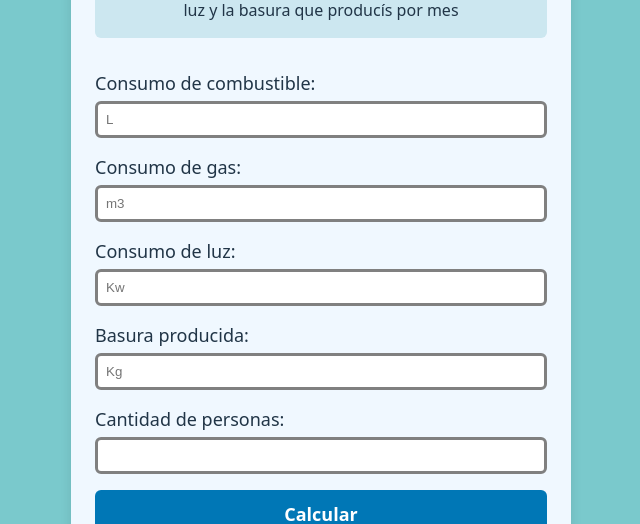
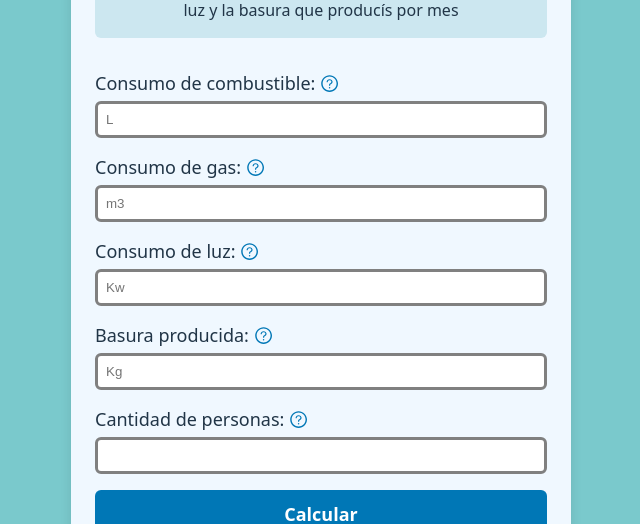
Before and after one commit to camiit/calculadora-huella-carbono, a React (Vite) app: page / in a window 1280 px wide. Shown: the part 185-709 px from the top of the page, without its empty margins (319-959 px from the left). Built offline with nearby package versions, Linux system fonts and the light colour scheme; no server answers; the database is empty.

Commit message:
Se agrego instructivo

```diff
--- a/src/App.css
+++ b/src/App.css
@@ -171,3 +171,25 @@ input {
   text-decoration: underline;
   cursor: pointer;
 }
+
+.label-text {
+  display: flex;
+  align-items: center;
+  gap: 0.3rem;
+  font-size: large;
+}
+
+.tooltip-icon {
+  cursor: pointer;
+  color: #0077b6;
+  font-size: 1.2rem;
+}
+
+.tooltip-list {
+  padding-left: 1.2rem;
+  list-style-type: disc;
+}
+
+.custom-tooltip {
+  max-width: 300px;
+}
--- a/src/App.jsx
+++ b/src/App.jsx
@@ -1,4 +1,6 @@
 import { useState, useEffect } from 'react'
+import { AiOutlineQuestionCircle } from "react-icons/ai";
+import { Tooltip } from "react-tooltip";
 import reactLogo from './assets/react.svg'
 import './App.css'
 import { supabase } from './supabaseClient.js'
@@ -125,7 +127,11 @@ function App() {
         <h1 className="titulo">Calculadora Huella de Carbono</h1>
         <p className="texto">Calculá estimativamente cuanto mide tu huella de carbono en base a tus consumos de combustible, gas, luz y la basura que producís por mes</p>
 
-        <label className="label">Consumo de combustible:
+        <label className="label">
+          <div className="label-text">
+            Consumo de combustible:
+            <AiOutlineQuestionCircle data-tooltip-id="combustible-tooltip" className="tooltip-icon" />
+          </div>
           <input className="input"
             type='number'
             step="any"
@@ -135,9 +141,20 @@ function App() {
             placeholder="L"
             required
           />
+          <Tooltip id="combustible-tooltip" className="custom-tooltip" trigger="click">
+            <ul className="tooltip-list" place="right" effect="solid">
+              <li>Leé tus tickets cuando cargás</li>
+              <li>Estimá cuántos tanques cargás por mes (1 tanque = 40 L aprox.)</li>
+              <li>Calculá cuántos litros equivalen a tu gasto en dinero (según el precio del combustible)</li>
+            </ul>
+          </Tooltip>
         </label>
 
-        <label className="label">Consumo de gas:
+        <label className="label">
+          <div className="label-text">
+            Consumo de gas:
+            <AiOutlineQuestionCircle data-tooltip-id="gas-tooltip" className="tooltip-icon" />
+          </div>
           <input className="input"
             type='number'
             step="any"
@@ -147,9 +164,20 @@ function App() {
             placeholder="m3"
             required
           />
+          <Tooltip id="gas-tooltip" className="custom-tooltip" trigger="click">
+            <ul className="tooltip-list" place="right" effect="solid">
+              <li>Leé tu factura</li>
+              <li>Contá cuántas garrafas comprás</li>
+              <li>Estimá según los artefactos que usás o tu consumo en dinero</li>
+            </ul>
+          </Tooltip>
         </label>
 
-        <label className="label">Consumo de luz:
+        <label className="label">
+          <div className="label-text">
+            Consumo de luz:
+            <AiOutlineQuestionCircle data-tooltip-id="luz-tooltip" className="tooltip-icon" />
+          </div>
           <input className="input"
             type='number'
             step="any"
@@ -159,9 +187,19 @@ function App() {
             placeholder="Kw"
             required
           />
+          <Tooltip id="luz-tooltip" className="custom-tooltip" trigger="click">
+            <ul className="tooltip-list" place="right" effect="solid">
+              <li>Leé tu factura</li>
+              <li>Estimá según los artefactos que usás o tu consumo en dinero</li>
+            </ul>
+          </Tooltip>
         </label>
 
-        <label className="label">Basura producida:
+        <label className="label">
+          <div className="label-text">
+            Basura producida:
+            <AiOutlineQuestionCircle data-tooltip-id="basura-tooltip" className="tooltip-icon" />
+          </div>
           <input className="input"
             type='number'
             step="any"
@@ -171,9 +209,18 @@ function App() {
             placeholder="Kg"
             required
           />
+          <Tooltip id="basura-tooltip" className="custom-tooltip" trigger="click">
+            <ul className="tooltip-list" place="right" effect="solid">
+              <li>Estimá cuántos kg de basura no reciclable sacás por día y multiplicá por 30 (1 bolsa de supermercado = 1 kg aprox. - 1 bolsa de consorcio mediana 3 kg aprox.)</li>
+            </ul>
+          </Tooltip>
         </label>
 
-        <label className="label">Cantidad de personas:
+        <label className="label">
+          <div className="label-text">
+            Cantidad de personas:
+            <AiOutlineQuestionCircle data-tooltip-id="personas-tooltip" className="tooltip-icon" />
+          </div>
           <input className="input"
             type='number'
             step="1"
@@ -182,6 +229,11 @@ function App() {
             onChange={(e) => setPersonas(e.target.value)}
             required
           />
+          <Tooltip id="personas-tooltip" className="custom-tooltip" trigger="click">
+            <ul className="tooltip-list" place="right" effect="solid">
+              <li>Poné cuántas personas habitan frecuentemente tu casa, sin contar mascotas</li>
+            </ul>
+          </Tooltip>
         </label>
 
         <button className="btn-calcular" type="submit">Calcular</button>
```
